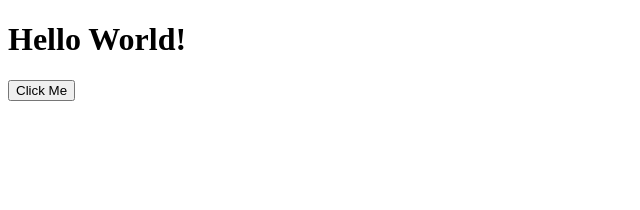
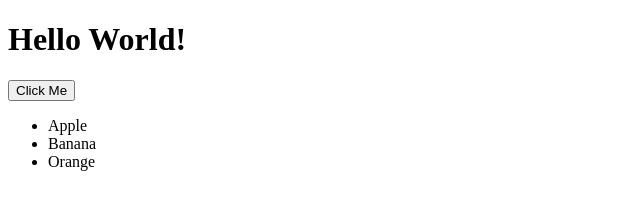
Before and after one commit to jhonsnoww/Vue-Hello-World, a plain HTML site: page index.html in a window 1280 px wide. Shown: the whole page, without its empty margins (0-640 px from the left). Drawn offline with Linux system fonts and the light colour scheme.

Commit message:
for in vue

```diff
--- a/index.html
+++ b/index.html
@@ -10,6 +10,9 @@
     <div id="root">
 <h1>{{title}}</h1>
 <button v-on:click="changeTitle">Click Me</button>
+<ul>
+    <li v-for="fruit in fruits">{{fruit}}</li>
+</ul>
     </div>
     <script>
          new Vue({
@@ -20,7 +23,9 @@ this.title="hi"
 }
 },
 data:{
-    title:"Hello World!"
+    title:"Hello World!",
+    fruits:[ "Apple","Banana","Orange"]
+
 }
 });
     </script>
```
